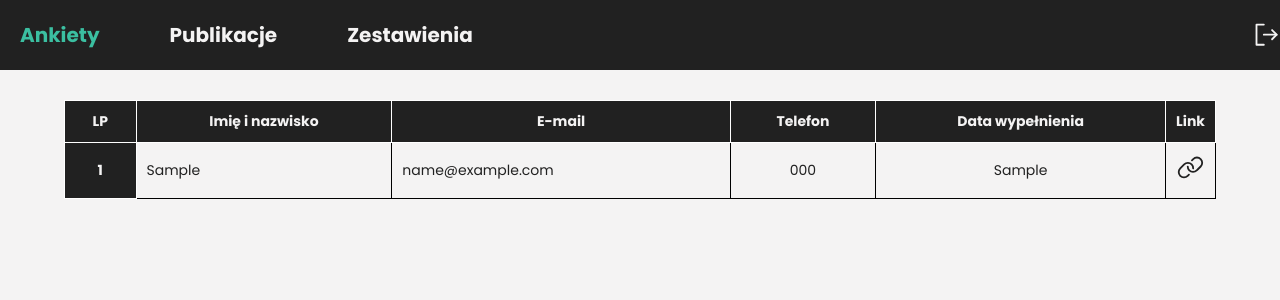
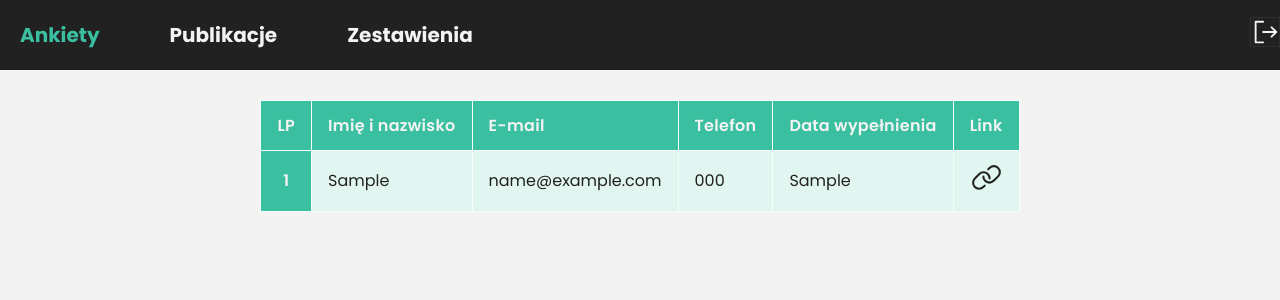
Before and after one commit to jaroslawkubiak/zurawicki-new-web, a PHP site: page /nowa-strona-zurawicki/admin/index.php?page=ankiety in a window 1280 px wide. Shown: the top 300 px of the page. Run offline with PHP 8.4, Linux system fonts and the light colour scheme; the visitor is signed in with stand-in values (Sample User, id 1); tables that the repository leaves empty or names only in its code hold one stand-in row (values such as "Sample post").

Commit message:
fix styles, add more accent color variations

```diff
--- a/admin/css/ankieta.css
+++ /dev/null
@@ -1,32 +0,0 @@
-.ankieta-tabela {
-  width: 90%;
-  background-color: var(--background-color-primary);
-  border-collapse: collapse;
-}
-
-.ankieta-naglowek {
-  font-weight: 700;
-  border: 1px solid rgb(255, 255, 255);
-  padding: 10px;
-  color: var(--secondary-color);
-  background-color: var(--background-color-secondary) !important;
-}
-
-.ankieta-cell {
-  border: var(--form-field-border);
-  padding: 10px;
-}
-
-.link {
-  cursor: pointer;
-  width: 15px;
-  height: 15px;
-}
-
-.link:hover {
-  color: var(--accent-color);
-}
-
-.row:hover {
-  background-color: var(--neutral-color);
-}
--- a/admin/css/menu.css
+++ b/admin/css/menu.css
@@ -5,6 +5,7 @@
   height: 70px;
   background-color: var(--background-color-secondary);
 }
+
 .wrapper {
   display: flex;
   justify-content: center;
@@ -32,20 +33,18 @@ nav a {
 }
 
 nav a:hover {
-  color: var(--accent-color);
+  color: var(--accent-color-10);
 }
 
 .logout {
   cursor: pointer;
-  width: 30px;
-  height: 30px;
   color: var(--secondary-color);
 }
 
 .logout:hover {
-  color: var(--accent-color);
+  color: var(--accent-color-10);
 }
 
 .link-active {
-  color: var(--accent-color);
+  color: var(--accent-color-10);
 }
--- a/admin/css/style.css
+++ b/admin/css/style.css
@@ -8,15 +8,33 @@
   --neutral-color-darker: #c9cfcd;
   --neutral-color-dark: #919191;
 
-  --accent-color: #3bbfa1;
-  --accent-color-lighter: #e5fff9;
-  --accent-color-darker: #2f9880;
-
-  --ok-color: #3bbfa1;
   --error-color: #e91e63;
 
   --white-color: #fff;
   --black-color: #000;
+
+  --accent-color-01: #f7fdfb;
+  --accent-color-02: #e2f6f1;
+  --accent-color-03: #cdefe8;
+  --accent-color-04: #b8e9de;
+  --accent-color-05: #a2e2d4;
+  --accent-color-06: #8ddcca;
+  --accent-color-07: #78d5c0;
+  --accent-color-08: #63cfb6;
+  --accent-color-09: #4ec8ac;
+
+  --accent-color-10: #3bbfa1;
+
+  --accent-color-11: #36ad92;
+  --accent-color-12: #309c83;
+  --accent-color-13: #2b8a75;
+  --accent-color-14: #257966;
+  --accent-color-15: #206757;
+  --accent-color-16: #1a5648;
+  --accent-color-17: #154439;
+  --accent-color-18: #10332b;
+  --accent-color-19: #0a211c;
+  --accent-color-20: #05100d;
 
   --form-field-border: 1px solid rgb(0, 0, 0);
   --checkbox-height: 30px;
@@ -45,8 +63,8 @@ a {
 }
 
 .svg:hover {
-  fill: var(--accent-color);
-  color: var(--accent-color);
+  fill: var(--accent-color-10);
+  color: var(--accent-color-10);
 }
 
 body {
@@ -123,10 +141,17 @@ input:-webkit-autofill:active {
   border: 1px solid var(--primary-color);
 }
 
-.container {
+.body-container {
   margin: 3rem 0;
   display: flex;
   justify-content: center;
+  width: 100%;
+}
+
+.container {
+  display: flex;
+  justify-content: center;
+  max-width: 1600px;
 }
 
 .info-logout {
--- /dev/null
+++ b/admin/css/tabela.css
@@ -0,0 +1,62 @@
+.tabela-wrapper {
+  margin: 0 auto;
+}
+
+.ankieta-tabela {
+  border-collapse: collapse;
+  overflow: hidden;
+  font-size: 16px;
+}
+
+.ankieta-tabela th {
+  border: 1px solid var(--accent-color-01);
+  padding: 10px 16px;
+}
+
+.ankieta-tabela td {
+  border: 1px solid var(--accent-color-01);
+  padding: 10px 16px;
+}
+
+.ankieta-tabela th {
+  background-color: var(--accent-color-10);
+  color: var(--secondary-color);
+  padding: 12px 16px;
+  text-align: left;
+  font-weight: 600;
+  letter-spacing: 0.3px;
+}
+
+.ankieta-tabela tbody tr:nth-child(even) {
+  background-color: var(--accent-color-03);
+}
+
+.ankieta-tabela tbody tr:nth-child(odd) {
+  background-color: var(--accent-color-02);
+}
+
+.ankieta-tabela tbody tr:hover {
+  background: var(--accent-color-01);
+}
+
+.text-center {
+  text-align: center;
+}
+
+.text-left {
+  text-align: left;
+}
+
+.lp {
+  background-color: var(--accent-color-10);
+  font-weight: 600;
+  color: var(--secondary-color);
+}
+
+.link {
+  cursor: pointer;
+}
+
+.link:hover {
+  color: var(--accent-color-10);
+}
--- a/admin/index.php
+++ b/admin/index.php
@@ -26,7 +26,7 @@ $page = isset($_SESSION['page']) ? $_SESSION['page'] : '';
     const cssFiles = [
       "css/style.css",
       "css/menu.css",
-      "css/ankieta.css"
+      "css/tabela.css"
     ];
 
     cssFiles.forEach(file => {
@@ -70,6 +70,7 @@ $page = isset($_SESSION['page']) ? $_SESSION['page'] : '';
 
   include "php/menu.php";
 
+  echo '<div class="body-container">';
   echo '<div class="container">';
 
   // Komunikat po poprawnym logowaniu
@@ -87,6 +88,7 @@ $page = isset($_SESSION['page']) ? $_SESSION['page'] : '';
   }
 
   echo '</div>';
+  echo '</div>';
 
   ?>
 </body>
--- a/admin/php/ankiety.php
+++ b/admin/php/ankiety.php
@@ -1,12 +1,16 @@
+<div class="tabela-wrapper">
     <table class="ankieta-tabela">
+        <thead>
             <tr>
-        <th class="ankieta-naglowek">LP</th>
-        <th class="ankieta-naglowek">Imię i nazwisko</th>
-        <th class="ankieta-naglowek">E-mail</th>
-        <th class="ankieta-naglowek">Telefon</th>
-        <th class="ankieta-naglowek">Data wypełnienia</th>
-        <th class="ankieta-naglowek">Link</th>
+                <th>LP</th>
+                <th>Imię i nazwisko</th>
+                <th>E-mail</th>
+                <th>Telefon</th>
+                <th>Data wypełnienia</th>
+                <th>Link</th>
             </tr>
+        </thead>
+        <tbody>
             <?php
 
             $ilosc_ankiet = 0;
@@ -16,20 +20,22 @@
                 while ($wynik = mysqli_fetch_assoc($result)) {
                     echo '<tr class="row">';
                     $ilosc_ankiet++;
-            echo '<td class="ankieta-naglowek text-align-center">' . $ilosc_ankiet . '</td>';
-            echo '<td class="ankieta-cell text-align-left">' . $wynik['imie_nazwisko'] . '</td>';
-            echo '<td class="ankieta-cell text-align-left">' . $wynik['email'] . '</td>';
-            echo '<td class="ankieta-cell text-align-center">' . $wynik['telefon'] . '</td>';
-            echo '<td class="ankieta-cell text-align-center">' . $wynik['data'] . '</td>';
+                    echo '<td class="lp text-center">' . $ilosc_ankiet . '</td>';
+                    echo '<td class="text-left">' . $wynik['imie_nazwisko'] . '</td>';
+                    echo '<td class="text-left">' . $wynik['email'] . '</td>';
+                    echo '<td class="text-left">' . $wynik['telefon'] . '</td>';
+                    echo '<td class="text-left">' . $wynik['data'] . '</td>';
 
                     if ($adres_ip == '127.0.0.1') $linkSerwer = 'http://127.0.0.1/nowa-strona-zurawicki/ankieta/';
                     else $linkSerwer = 'http://zurawickidesign.pl/ankieta/';
                     $link = $linkSerwer . 'index.php?page=ankieta&hash=' . $wynik['hash'];
 
-            echo '<td class="link ankieta-cell text-align-center"><a href="' . $link . '" target="_blank">';
+                    echo '<td class="link text-center"><a href="' . $link . '" target="_blank">';
                     include "svg/link.html";
                     echo '</a></td>';
                     echo '</tr>';
                 }
             ?>
+        </tbody>
     </table>
+</div>
--- a/admin/svg/logout.html
+++ b/admin/svg/logout.html
@@ -1,4 +1,12 @@
-<svg xmlns="http://www.w3.org/2000/svg" viewBox="0 0 256 256">
+<svg
+  xmlns="http://www.w3.org/2000/svg"
+  viewBox="0 0 256 256"
+  width="30"
+  height="30"
+  class="icon logout-icon"
+  role="img"
+  style="stroke: #f4f3f3"
+>
   <rect width="256" height="256" fill="none" />
   <polyline
     points="112 40 48 40 48 216 112 216"
```
Lines whose indentation alone changed are shown as unchanged.
